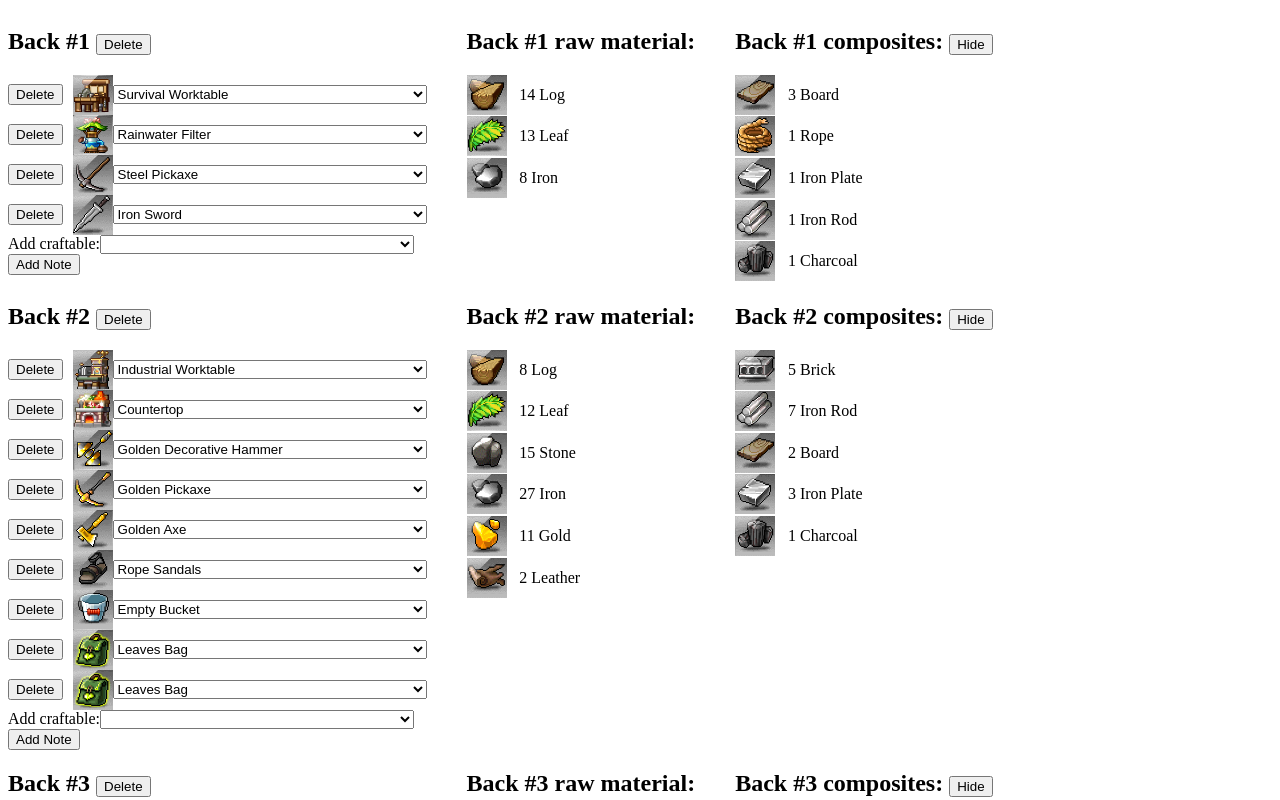
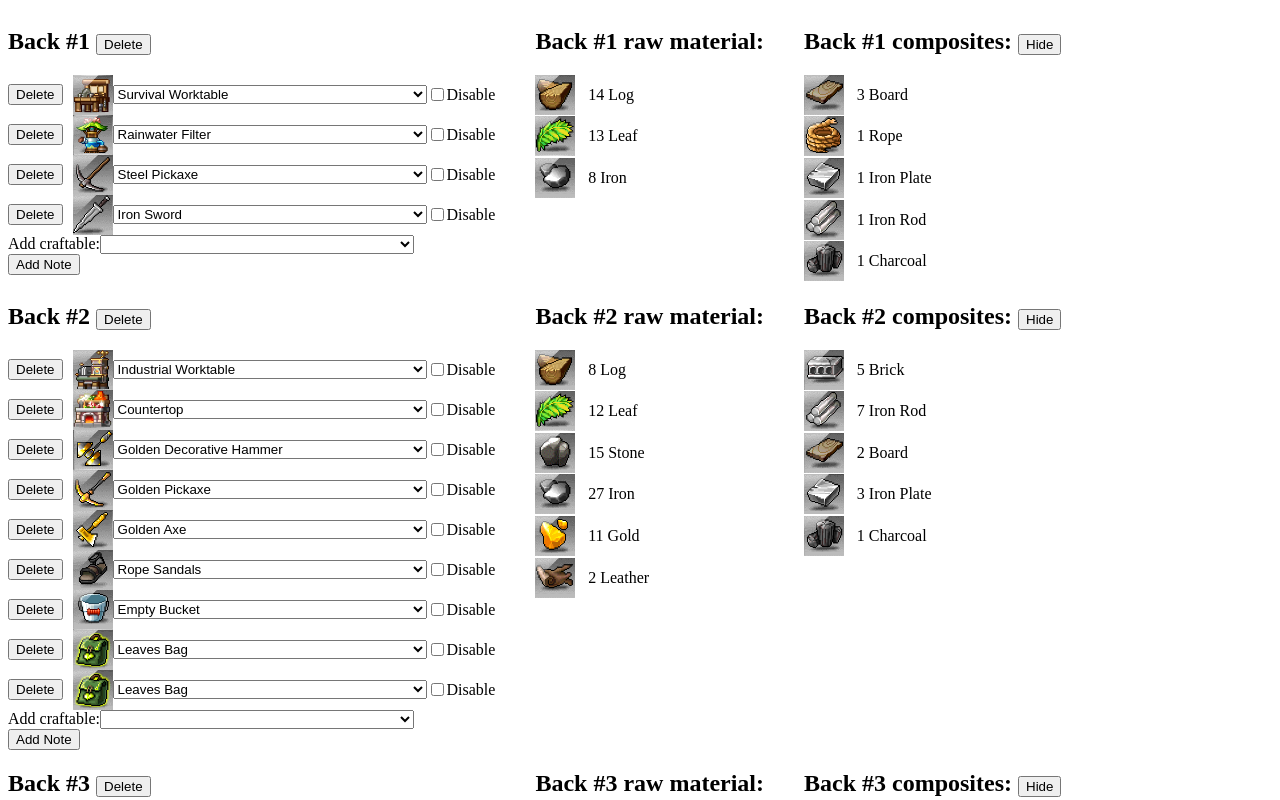
Before and after one commit to SLAzurin/misty-island-router, a React (Create React App) app: page / in a window 1280 px wide. Shown: the top 800 px of the page. Built offline with nearby package versions, Linux system fonts and the light colour scheme.

Commit message:
Add disable craftable item

```diff
--- a/src/App.tsx
+++ b/src/App.tsx
@@ -4,6 +4,7 @@ import { getCompositeMaterials, getRawMaterials } from "./helpers/ItemsHelper";
 
 interface IBuild {
   craftables: string[];
+  disabledCraftables?: boolean[];
   note?: string;
 }
 
@@ -81,7 +82,7 @@ function App() {
 
   const addBack = () => {
     let newBuild = [...build];
-    newBuild.push({ craftables: [] });
+    newBuild.push({ craftables: [], disabledCraftables: [] });
     setBuild(newBuild);
   };
 
@@ -94,12 +95,18 @@ function App() {
   const addCraftable = (backNumber: number, craftableName: string) => {
     let newBuild = [...build];
     newBuild[backNumber].craftables.push(craftableName);
+    if (typeof newBuild[backNumber].disabledCraftables !== "undefined") {
+      newBuild[backNumber].disabledCraftables!.push(false);
+    }
     setBuild(newBuild);
   };
 
   const deleteCraftable = (backNumber: number, craftableIndex: number) => {
     let newBuild = [...build];
     newBuild[backNumber].craftables.splice(craftableIndex, 1);
+    if (typeof newBuild[backNumber].disabledCraftables !== "undefined") {
+      newBuild[backNumber].disabledCraftables!.splice(craftableIndex, 1);
+    }
     setBuild(newBuild);
   };
 
@@ -114,24 +121,34 @@ function App() {
   };
 
   useEffect(() => {
-    let newBuild: IBuild[] | string[][];
+    let newBuild: IBuild[];
     try {
-      newBuild = JSON.parse(buildExportStr);
+      newBuild = formatIBuild(JSON.parse(buildExportStr));
     } catch (e) {
       setBuildExportStrError("Invalid JSON, please retry...");
       return;
     }
 
-    newBuild = formatIBuild(newBuild);
-
     try {
       newBuild.forEach((back) => {
-        getRawMaterials(back.craftables);
+        getRawMaterials(back.craftables, back.disabledCraftables!);
       });
     } catch (e: any) {
       setBuildExportStrError(e.toString());
       return;
     }
+
+    newBuild.forEach((back, i) => {
+      if (
+        typeof back.disabledCraftables === "undefined" ||
+        back.disabledCraftables.length !== back.craftables.length
+      ) {
+        newBuild[i].disabledCraftables = [];
+        back.craftables.forEach(() => {
+          newBuild[i].disabledCraftables!.push(false);
+        });
+      }
+    });
 
     setBuildExportStrError("");
     setBuild(newBuild);
@@ -216,6 +233,43 @@ function App() {
                             );
                           })}
                       </select>
+                      {typeof back.disabledCraftables !== "undefined" &&
+                        structureIndex < back.disabledCraftables.length && (
+                          <div style={{ display: "flex" }}>
+                            <input
+                              id={
+                                "disable-craftable-" +
+                                backNumber +
+                                "-" +
+                                structureIndex
+                              }
+                              style={centerStyle}
+                              onChange={() => {
+                                let newBuild = [...build];
+                                newBuild[backNumber].disabledCraftables![
+                                  structureIndex
+                                ] =
+                                  !newBuild[backNumber].disabledCraftables![
+                                    structureIndex
+                                  ];
+                                setBuild(newBuild);
+                              }}
+                              type={"checkbox"}
+                              checked={back.disabledCraftables[structureIndex]}
+                            ></input>
+                            <label
+                              htmlFor={
+                                "disable-craftable-" +
+                                backNumber +
+                                "-" +
+                                structureIndex
+                              }
+                              style={centerStyle}
+                            >
+                              Disable
+                            </label>
+                          </div>
+                        )}
                     </div>
                   );
                 })}
@@ -277,8 +331,9 @@ function App() {
               </div>
               <div style={{ marginLeft: "40px" }}>
                 <h2>Back #{backNumber + 1} raw material:</h2>
-                {Object.entries(getRawMaterials(back.craftables)).map(
-                  ([rawMaterial, count], rawMaterialIndex) => {
+                {Object.entries(
+                  getRawMaterials(back.craftables, back.disabledCraftables!)
+                ).map(([rawMaterial, count], rawMaterialIndex) => {
                   if (count > 0) {
                     return (
                       <div
@@ -302,8 +357,7 @@ function App() {
                   } else {
                     return null;
                   }
-                  }
-                )}
+                })}
               </div>
               <div style={{ marginLeft: "40px" }}>
                 <h2>
@@ -321,8 +375,12 @@ function App() {
                   </button>
                 </h2>
                 {showComposites[backNumber] &&
-                  Object.entries(getCompositeMaterials(back.craftables)).map(
-                    ([rawMaterial, count], rawMaterialIndex) => {
+                  Object.entries(
+                    getCompositeMaterials(
+                      back.craftables,
+                      back.disabledCraftables!
+                    )
+                  ).map(([rawMaterial, count], rawMaterialIndex) => {
                     return (
                       <div
                         key={`${backNumber}_raw_${rawMaterialIndex}`}
@@ -342,8 +400,7 @@ function App() {
                         </span>
                       </div>
                     );
-                    }
-                  )}
+                  })}
               </div>
             </div>
           );
--- a/src/helpers/ItemsHelper.ts
+++ b/src/helpers/ItemsHelper.ts
@@ -1,5 +1,5 @@
 import { items } from '../data'
-export const getRawMaterials = (useritems: string[]): { [key: string]: number } => {
+export const getRawMaterials = (useritems: string[], disabledItems: boolean[]): { [key: string]: number } => {
     let rawMaterials: {
         "Log": number,
         "Leaf": number,
@@ -73,7 +73,8 @@ export const getRawMaterials = (useritems: string[]): { [key: string]: number }
         "Salad": 0,
     };
 
-    useritems.forEach((userItem) => {
+    useritems.forEach((userItem, i) => {
+        if (!(disabledItems && i < disabledItems.length && disabledItems[i]))
             if (items[userItem]) {
                 // check if item is craftable (not raw material)
                 // check materials
@@ -83,7 +84,7 @@ export const getRawMaterials = (useritems: string[]): { [key: string]: number }
                         for (let i = 0; i < items[userItem][material]; i++) {
                             compositeMaterials.push(material);
                         }
-                    let rawMaterialsFromComposite = getRawMaterials(compositeMaterials);
+                        let rawMaterialsFromComposite = getRawMaterials(compositeMaterials, new Array(compositeMaterials.length).fill(false));
                         for (const [subMaterial, count] of Object.entries(
                             rawMaterialsFromComposite
                         )) {
@@ -111,11 +112,13 @@ export const getRawMaterials = (useritems: string[]): { [key: string]: number }
 };
 
 export const getCompositeMaterials = (
-    useritems: string[]
+    useritems: string[],
+    disabledItems: boolean[]
 ): { [key: string]: number } => {
     let compositeMaterials: { [key: string]: number } = {};
 
-    useritems.forEach((userItem) => {
+    useritems.forEach((userItem, i) => {
+        if (!(disabledItems && i < disabledItems.length && disabledItems[i]))
             if (items[userItem]) {
                 // is craftable
                 Object.keys(items[userItem]).forEach((material) => {
```
Lines whose indentation alone changed are shown as unchanged.
